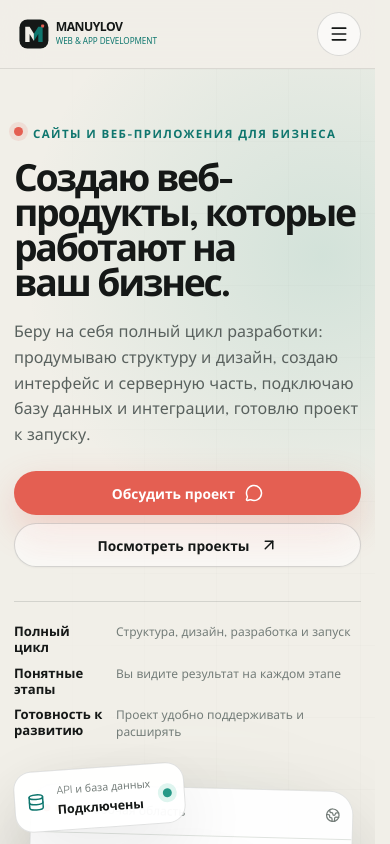
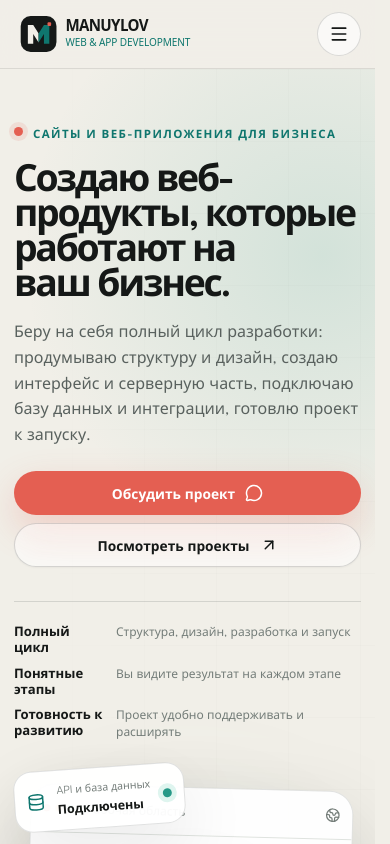
Before and after one commit to Aleks-man/portfolio, a React (Vite) app: page / in a window 390 px wide. Shown: the top 844 px of the page. Built offline with nearby package versions, Linux system fonts and the light colour scheme.

Commit message:
fix: preserve logo size on mobile screens

```diff
--- a/src/styles/navigation.css
+++ b/src/styles/navigation.css
@@ -159,15 +159,6 @@
   .nav {
     width: var(--container-mobile);
     min-height: 68px;
-  }
-
-  .nav__brand {
-    width: 154px;
-    height: 56px;
-  }
-
-  .nav__logo {
-    height: 56px;
   }
 
   .nav__desktop {
```
